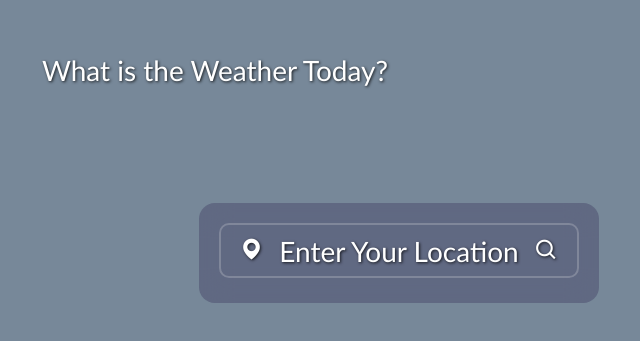
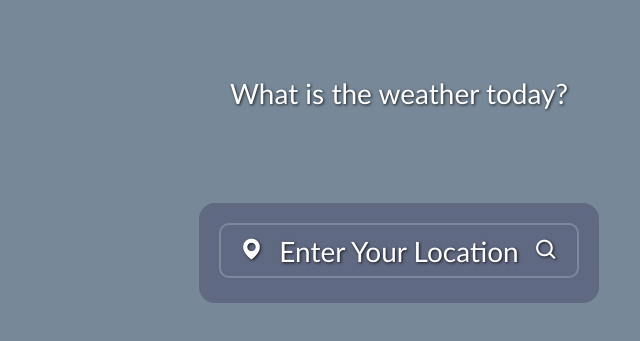
Before and after one commit to md2327/Weather-Application, a plain HTML site: page index.html in a window 1280 px wide. Shown: the part 147-488 px from the top of the page, without its empty margins (241-881 px from the left). Drawn offline with nearby package versions, Linux system fonts and the light colour scheme.

Commit message:
Fixed weather-question

```diff
--- a/index.html
+++ b/index.html
@@ -6,10 +6,10 @@
       href="https://unpkg.com/boxicons@2.1.4/css/boxicons.min.css"
       rel="stylesheet"
     />
-    <title>Weather App Using Vue</title>
+    <title>Weather Application</title>
   </head>
   <body>
-    <div class="weather-question">What is the Weather Today?</div>
+    <div class="weather-question">What is the weather today?</div>
     <div class="container">
       <div class="search-box">
         <i class="bx bxs-map"></i>
@@ -71,18 +71,20 @@
         background-color: lightslategray;
       }
       .weather-question {
-        display: flex; /* vertical alignment */
         position: absolute;
-        top: 200px;
-        left: 20%;
+        top: 30%;
+        left: 50%;
+        transform: translate(-50%, -50%);
         width: 400px;
+        height: 100px;
+        display: flex;
         align-items: center;
         justify-content: center;
         color: white;
         font-size: 28px;
         text-shadow: 1px 1px 3px rgba(0, 0, 0, 0.8);
+        transition: opacity 0.1s ease-out;
         z-index: 2;
-        transition: opacity 0.1s ease-out;
       }
       /* fades weather-question */
       .fade-out {
```
